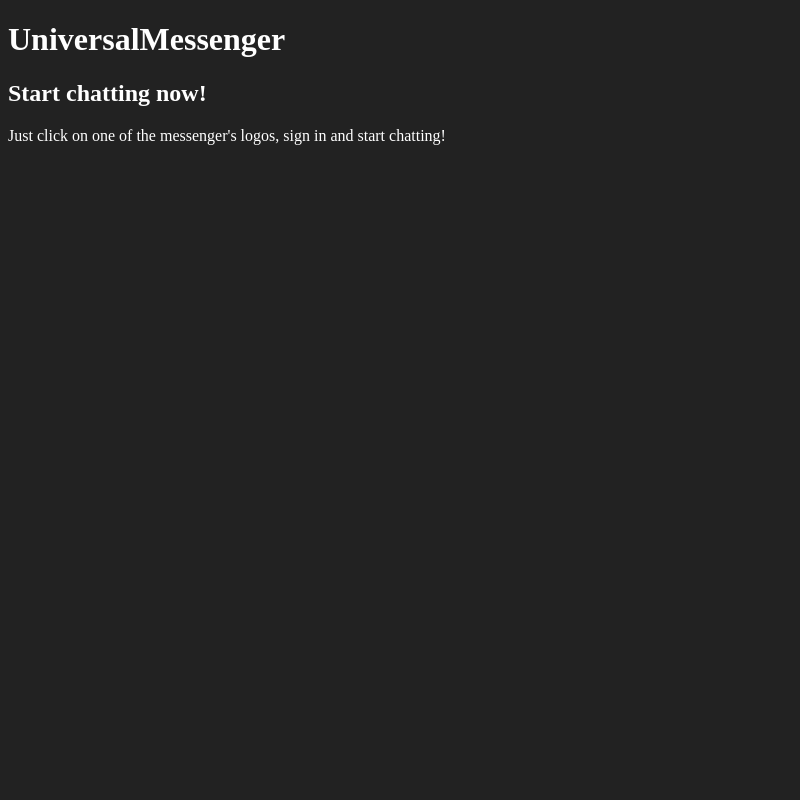
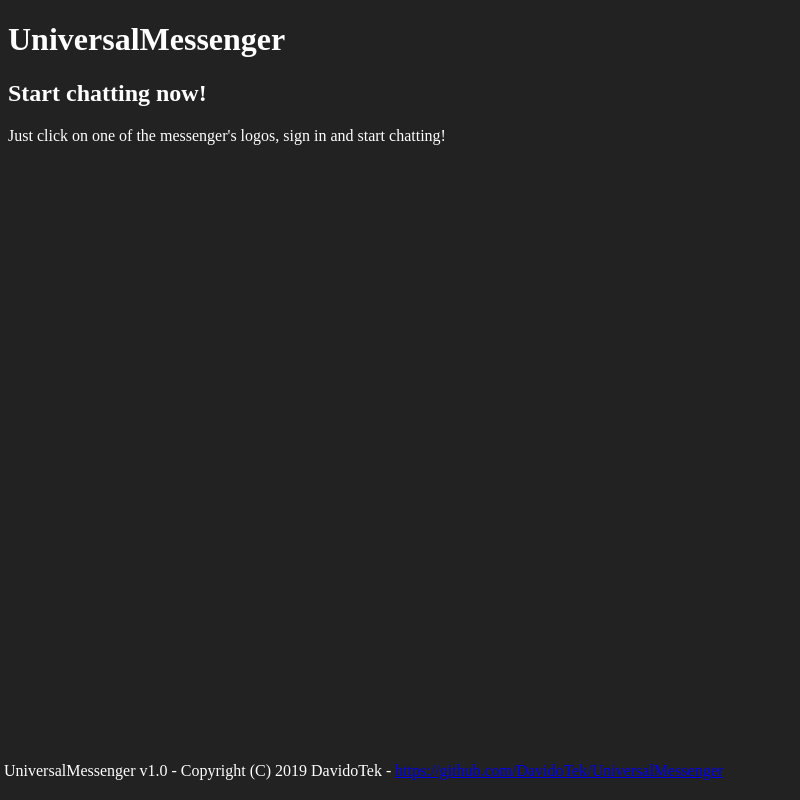
Before and after one commit to DavidoTek/UniversalMessenger, an Electron app: page services/0home/home.html in a window 800 px wide. Drawn offline with Linux system fonts and the light colour scheme.

Commit message:
Added footer
Added Copyright information etc.

```diff
--- a/services/0home/home.css
+++ b/services/0home/home.css
@@ -15,3 +15,9 @@ html {
 #btnclearcookies:hover {
     background-color: #bbbbbb;
 }
+
+footer {
+    position: fixed;
+    bottom: 4px;
+    left: 4px;
+}
--- a/services/0home/home.html
+++ b/services/0home/home.html
@@ -8,4 +8,7 @@
         <h2>Start chatting now!</h2>
         <p>Just click on one of the messenger's logos, sign in and start chatting!</p>
     </body>
+    <footer>
+        <p>UniversalMessenger v1.0 - Copyright (C) 2019 DavidoTek - <a href="https://github.com/DavidoTek/UniversalMessenger">https://github.com/DavidoTek/UniversalMessenger</a></p>
+    </footer>
 </html>
```
